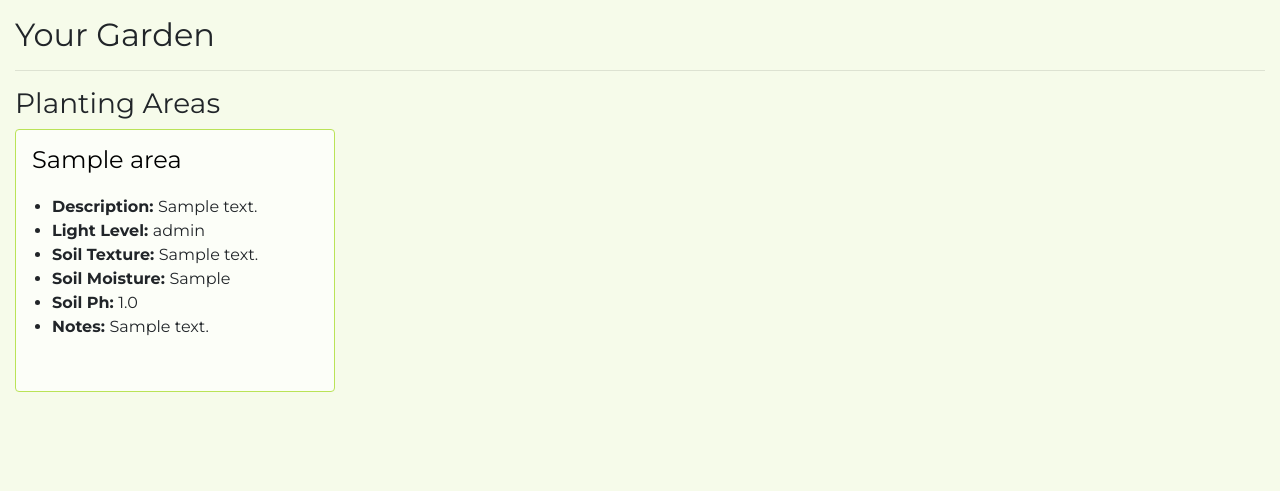
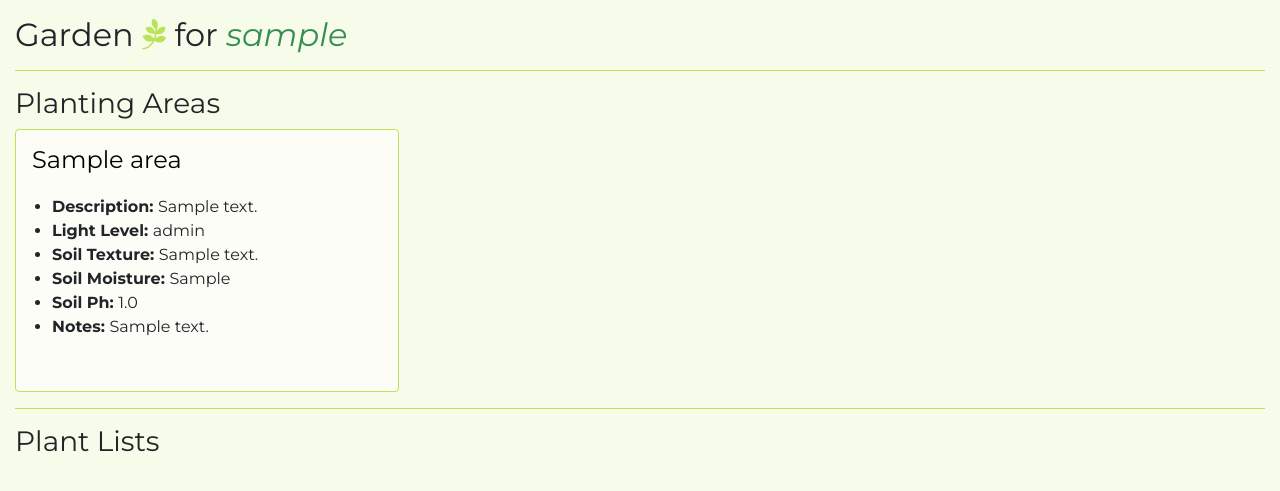
Before and after one commit to snstrong/botanical-app, a Flask app: a page that uses templates/user-garden.html in a window 1280 px wide. Shown: the part 76-567 px from the top of the page. Run offline with Flask 2, Linux system fonts and the light colour scheme; tables that the repository leaves empty hold one stand-in row (values such as "Sample post"); some libraries are stand-ins or nearby versions.

Commit message:
Formatting updates for garden page; added form todos for plant, plant list

```diff
--- a/app.py
+++ b/app.py
@@ -67,6 +67,8 @@ def check_if_g_user():
 
 @app.route('/')
 def show_landing_page():
+    if g.user:
+        return redirect(f"/{g.user.username}/garden")
     return render_template('index.html')
 
 #############################################################
@@ -171,8 +173,12 @@ def show_account_info(username):
     if g.user and g.user.username == username:
         return render_template('user-account.html')
     else:
-        flash("You are not authorized to access this page.")
+        flash("You are not authorized to access this page.", "warning")
         return redirect('/')
+
+#############################################################
+# Garden Routes
+#############################################################
 
 @app.route('/<username>/garden')
 def show_garden_page(username):
@@ -217,6 +223,7 @@ def create_growing_area(username):
                 return redirect("/")
 
         flash("Successfully created new growing area!", "success")
+        return redirect(f"/{g.user.username}/garden")
 
     return render_template("growing-areas/new-growing-area.html", form=form)
 
--- a/forms.py
+++ b/forms.py
@@ -34,9 +34,12 @@ class GrowingAreaForm(FlaskForm):
     description = TextAreaField('Description', validators=[Length(max=200)])
     light_level = SelectField('Light Level', choices=["Full Sun", "Partial Sun/Shade", "Full Shade"])
     soil_texture = SelectField('Soil Texture', choices=["Clay", "Loam", "Sandy", "Rocky"])
-    soil_moisture = SelectField('Soil Moisture', choices=["Dry", "Medium", "Wet"])
+    soil_moisture = SelectField('Soil Moisture', choices=["Dry", "Medium", "Damp", "Wet"])
     soil_ph = FloatField('Soil ph', validators=[Optional()])
     notes = TextAreaField('Notes', validators=[Length(max=400)])
 
 
+# TODO: Plant List Forms - PlantListCreateForm, AddPlantToListForm
+
+
 # TODO: Advanced Search Form
--- a/static/styles.css
+++ b/static/styles.css
@@ -8,6 +8,10 @@ body {
   background-color: #f6fbea;
   font-family: "Montserrat", "Gill Sans", "Gill Sans MT", "Trebuchet MS",
     sans-serif;
+}
+
+hr {
+  border-color: #bae357;
 }
 
 #site-logo {
--- a/templates/user-garden.html
+++ b/templates/user-garden.html
@@ -1,21 +1,20 @@
 {% extends 'base.html' %}
-{% block title %}Your Garden | Tendril{% endblock %}
+{% block title %}Garden | Tendril{% endblock %}
 
 {% block content %}
-<h2>Your Garden</h2>
+<h2>Garden <i class="fab fa-pagelines" style="color: #bae357;"></i> for <em style="color: #368e50;">{{username}}</em>
+</h2>
 <hr>
-<section>
-
+<section class="float-left mr-6">
     <div>
-        <h3>Planting Areas</h3>
-
-        <!-- TODO:  Button should only appear if g.user.username matches username associated with page -->
-
-        {% if username == g.user.username %}
-        <a href="/{{g.user.username}}/new-growing-area" class="btn btn-info btn-sm mb-2">+ Add New</a>
-        {% endif %}
+        <h3 class="mr-3 float-left">Planting Areas</h3>{% if username == g.user.username %}<a
+            href="/{{g.user.username}}/new-growing-area" class="btn btn-info btn-sm mb-2 float-left">+ Add
+            New</a>{% endif %}
+    </div>
+    <div style="clear: both;">
         {% for area in growing_areas %}
-        <div class="card" style="width: 20rem; border: 1px solid  #bae357; background-color: rgba(255,255,255, 0.7);">
+        <div class="card float-left mr-3 mb-3"
+            style="width: 24rem; border: 1px solid  #bae357; background-color: rgba(255,255,255, 0.6);">
             <div class="p-3">
                 <h4 class="card-title m-0 p-0">{{area.name}}
                 </h4>
@@ -32,5 +31,13 @@
         {% endfor %}
     </div>
 </section>
+<hr style="clear: both;">
+<section>
+    <div>
+        <h3 class="float-left mr-3">Plant Lists</h3>{% if username == g.user.username %}<a
+            href="/{{g.user.username}}/new-plant-list" class="btn btn-info btn-sm mb-2 float-left">+ Add
+            New</a>{% endif %}
+    </div>
+</section>
 
 {% endblock %}
```
